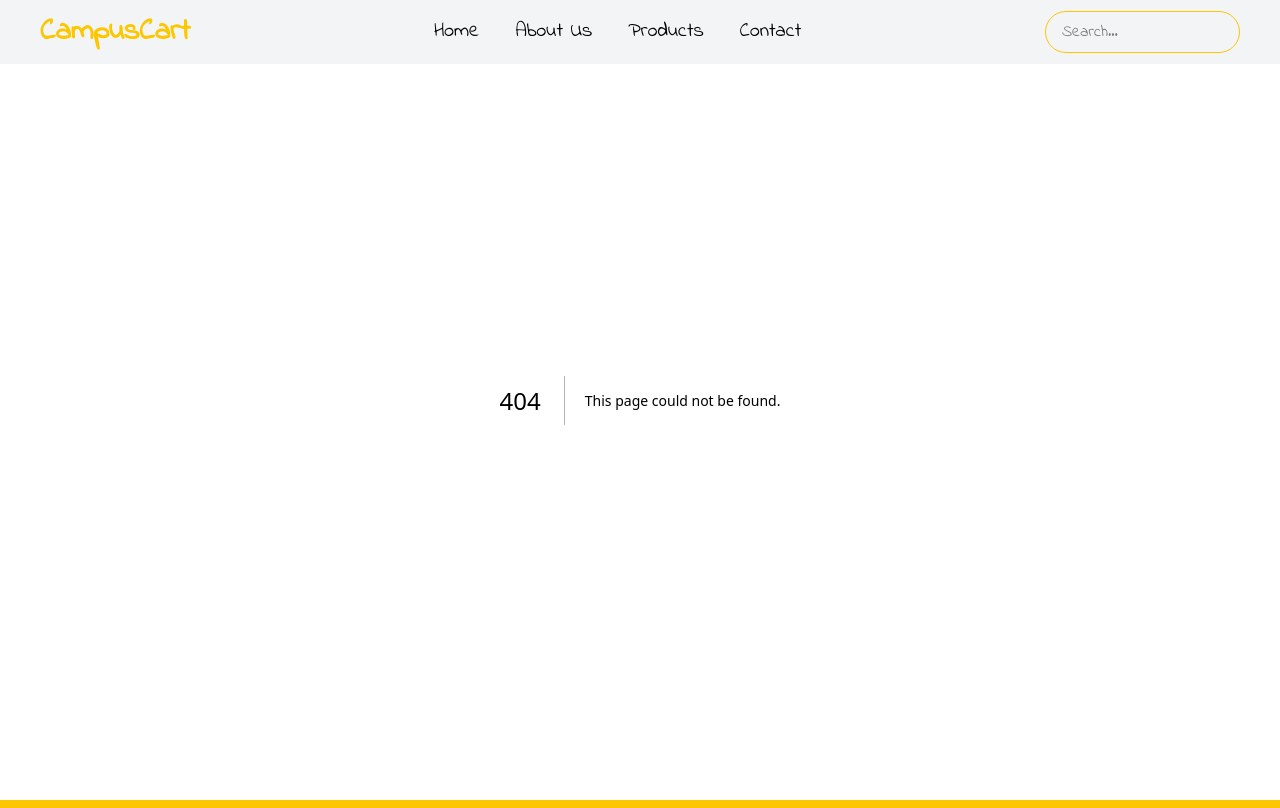
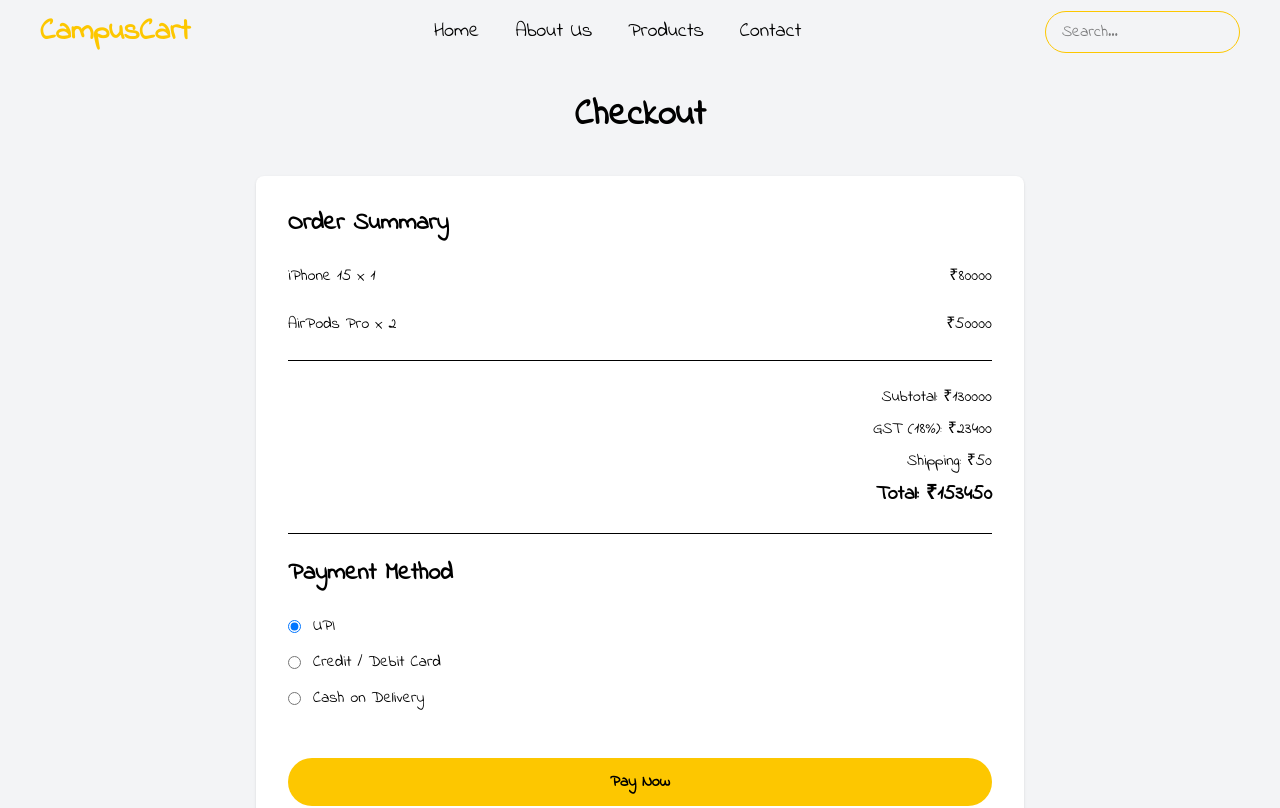
Before and after one commit to sonakchi09/Campus-Marketplace-Web-App, a Next.js app: page /checkout in a window 1280 px wide. Before the commit this address had no page. Shown: the top 808 px of the page. Built offline with nearby package versions, Linux system fonts and the light colour scheme.

Commit message:
Added cart, checkout, and payment UI

```diff
--- /dev/null
+++ b/app/addToCart/page.tsx
@@ -0,0 +1,96 @@
+"use client";
+
+import { useState } from "react";
+import Link from "next/link";
+
+export default function CartPage() {
+  const [cart, setCart] = useState([
+    { id: "1", name: "iPhone 15", price: 80000, quantity: 1 },
+    { id: "2", name: "AirPods Pro", price: 25000, quantity: 2 },
+  ]);
+
+  const increase = (id: string) => {
+    setCart(
+      cart.map((item) =>
+        item.id === id
+          ? { ...item, quantity: item.quantity + 1 }
+          : item
+      )
+    );
+  };
+
+  const decrease = (id: string) => {
+    setCart(
+      cart
+        .map((item) =>
+          item.id === id
+            ? { ...item, quantity: item.quantity - 1 }
+            : item
+        )
+        .filter((item) => item.quantity > 0)
+    );
+  };
+
+  const total = cart.reduce(
+    (sum, item) => sum + item.price * item.quantity,
+    0
+  );
+
+  return (
+    <div className="min-h-screen bg-gray-100 pt-24 pb-32 px-6">
+      <h1 className="text-4xl font-bold text-center mb-10">
+        Your Cart
+      </h1>
+
+      <div className="max-w-3xl mx-auto space-y-6">
+        {cart.map((item) => (
+          <div
+            key={item.id}
+            className="bg-white p-6 rounded-lg shadow flex justify-between items-center"
+          >
+            <div>
+              <h2 className="text-xl font-bold">
+                {item.name}
+              </h2>
+              <p>₹{item.price}</p>
+
+              <div className="flex gap-3 mt-3">
+                <button
+                  onClick={() => decrease(item.id)}
+                  className="bg-yellow-400 px-3 rounded"
+                >
+                  -
+                </button>
+
+                <span>{item.quantity}</span>
+
+                <button
+                  onClick={() => increase(item.id)}
+                  className="bg-yellow-400 px-3 rounded"
+                >
+                  +
+                </button>
+              </div>
+            </div>
+
+            <p className="font-bold">
+              ₹{item.price * item.quantity}
+            </p>
+          </div>
+        ))}
+
+        <div className="text-right mt-10">
+          <h2 className="text-2xl font-bold">
+            Total: ₹{total}
+          </h2>
+
+          <Link href="/checkout">
+            <button className="mt-5 bg-yellow-400 px-8 py-3 rounded-full font-bold hover:scale-105 transition">
+              Proceed to Checkout
+            </button>
+          </Link>
+        </div>
+      </div>
+    </div>
+  );
+}
--- /dev/null
+++ b/app/checkout/page.tsx
@@ -0,0 +1,84 @@
+"use client";
+
+export default function CheckoutPage() {
+  const cart = [
+    { id: "1", name: "iPhone 15", price: 80000, quantity: 1 },
+    { id: "2", name: "AirPods Pro", price: 25000, quantity: 2 },
+  ];
+
+  const subtotal = cart.reduce(
+    (sum, item) => sum + item.price * item.quantity,
+    0
+  );
+
+  const tax = subtotal * 0.18;
+  const shipping = 50;
+  const total = subtotal + tax + shipping;
+
+  return (
+    <div className="min-h-screen bg-gray-100 pt-24 pb-32 px-6">
+      <h1 className="text-4xl font-bold text-center mb-10">
+        Checkout
+      </h1>
+
+      <div className="max-w-3xl mx-auto bg-white p-8 rounded-lg shadow space-y-6">
+
+        <h2 className="text-2xl font-bold">Order Summary</h2>
+
+        {cart.map((item) => (
+          <div
+            key={item.id}
+            className="flex justify-between"
+          >
+            <span>
+              {item.name} x {item.quantity}
+            </span>
+            <span>
+              ₹{item.price * item.quantity}
+            </span>
+          </div>
+        ))}
+
+        <hr />
+
+        <div className="text-right space-y-2">
+          <p>Subtotal: ₹{subtotal}</p>
+          <p>GST (18%): ₹{tax.toFixed(0)}</p>
+          <p>Shipping: ₹{shipping}</p>
+          <h2 className="text-xl font-bold">
+            Total: ₹{total.toFixed(0)}
+          </h2>
+        </div>
+
+        <hr />
+
+        <h2 className="text-2xl font-bold">Payment Method</h2>
+
+        <div className="space-y-3">
+          <label className="flex gap-3 items-center">
+            <input type="radio" name="payment" defaultChecked />
+            UPI
+          </label>
+
+          <label className="flex gap-3 items-center">
+            <input type="radio" name="payment" />
+            Credit / Debit Card
+          </label>
+
+          <label className="flex gap-3 items-center">
+            <input type="radio" name="payment" />
+            Cash on Delivery
+          </label>
+        </div>
+
+        <button
+          onClick={() => alert("Payment Successful!")}
+          className="mt-6 w-full bg-yellow-400 py-3 rounded-full font-bold hover:scale-105 transition"
+        >
+          Pay Now
+        </button>
+
+      </div>
+    </div>
+  );
+}
```
Also changed, not shown: 1 other file (tests, documents, lock files or other folders).
